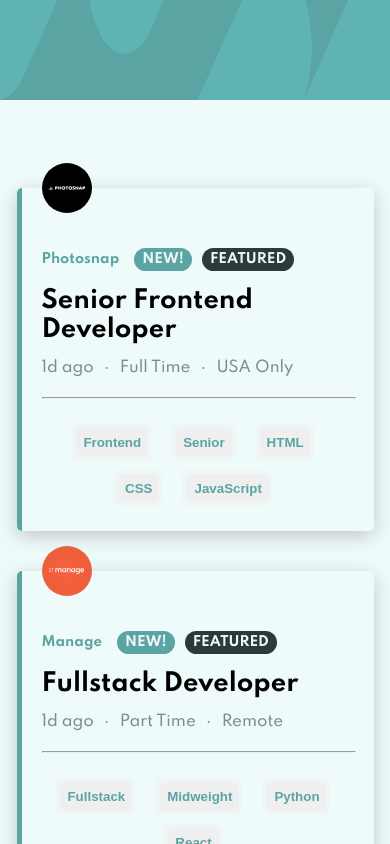
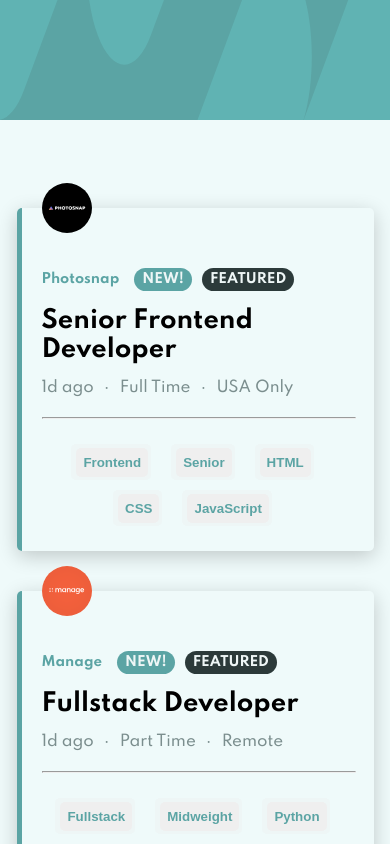
Before and after one commit to Halke/job-listings, a React (Create React App) app: page / in a window 390 px wide. Shown: the top 844 px of the page. Built offline with nearby package versions, Linux system fonts and the light colour scheme.

Commit message:
Modified height of banner

```diff
--- a/src/components/Header/Header.css
+++ b/src/components/Header/Header.css
@@ -1,6 +1,6 @@
 .header {
   width: 100%;
-  height: auto;
+  height: 170px;
   background-color: var(--primary-dark_red);
 }
 
@@ -13,6 +13,6 @@
 
 @media only screen and (max-width: 768px) {
   .header {
-    height: 100px;
+    height: 120px;
   }
 }
```
